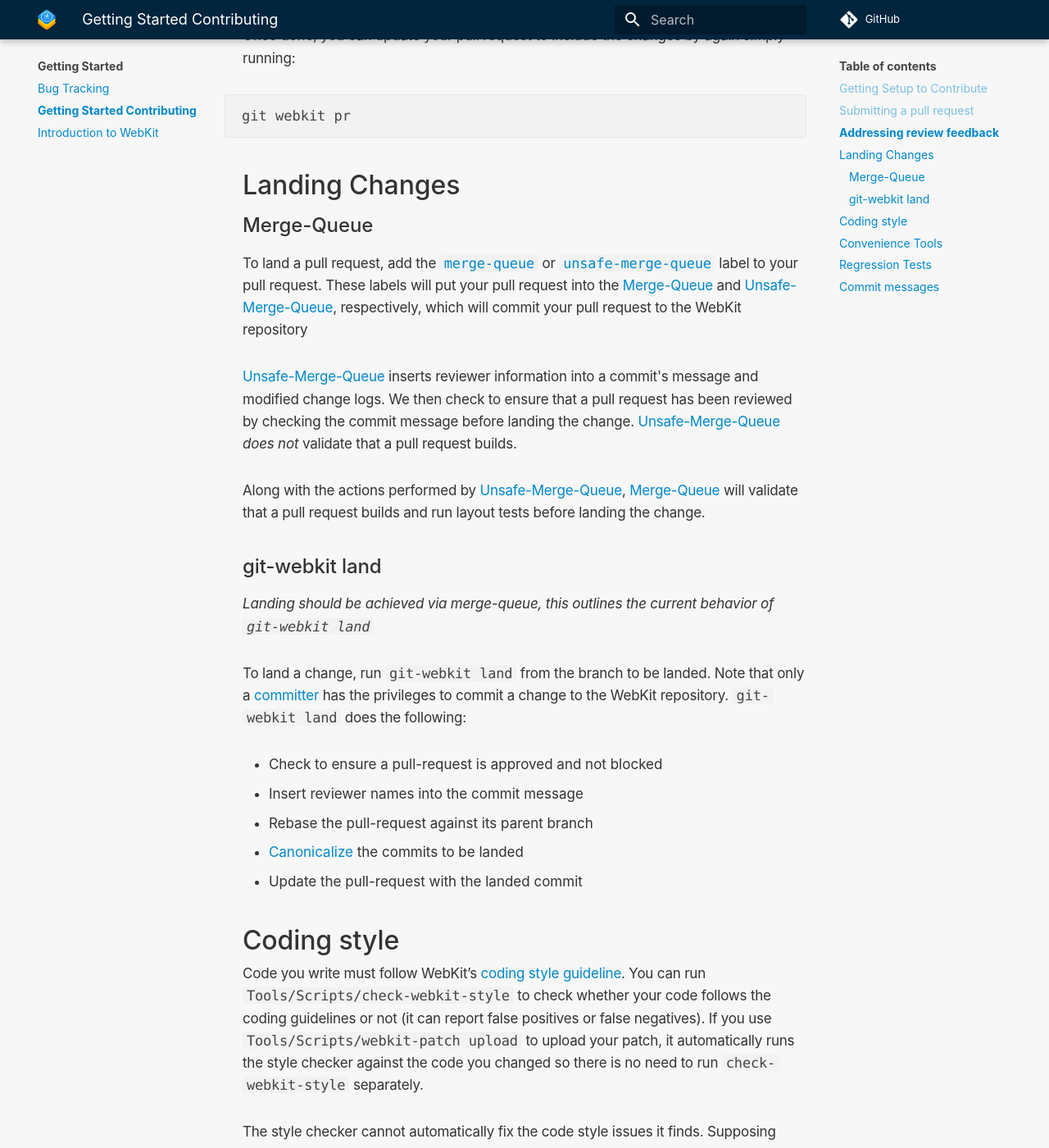
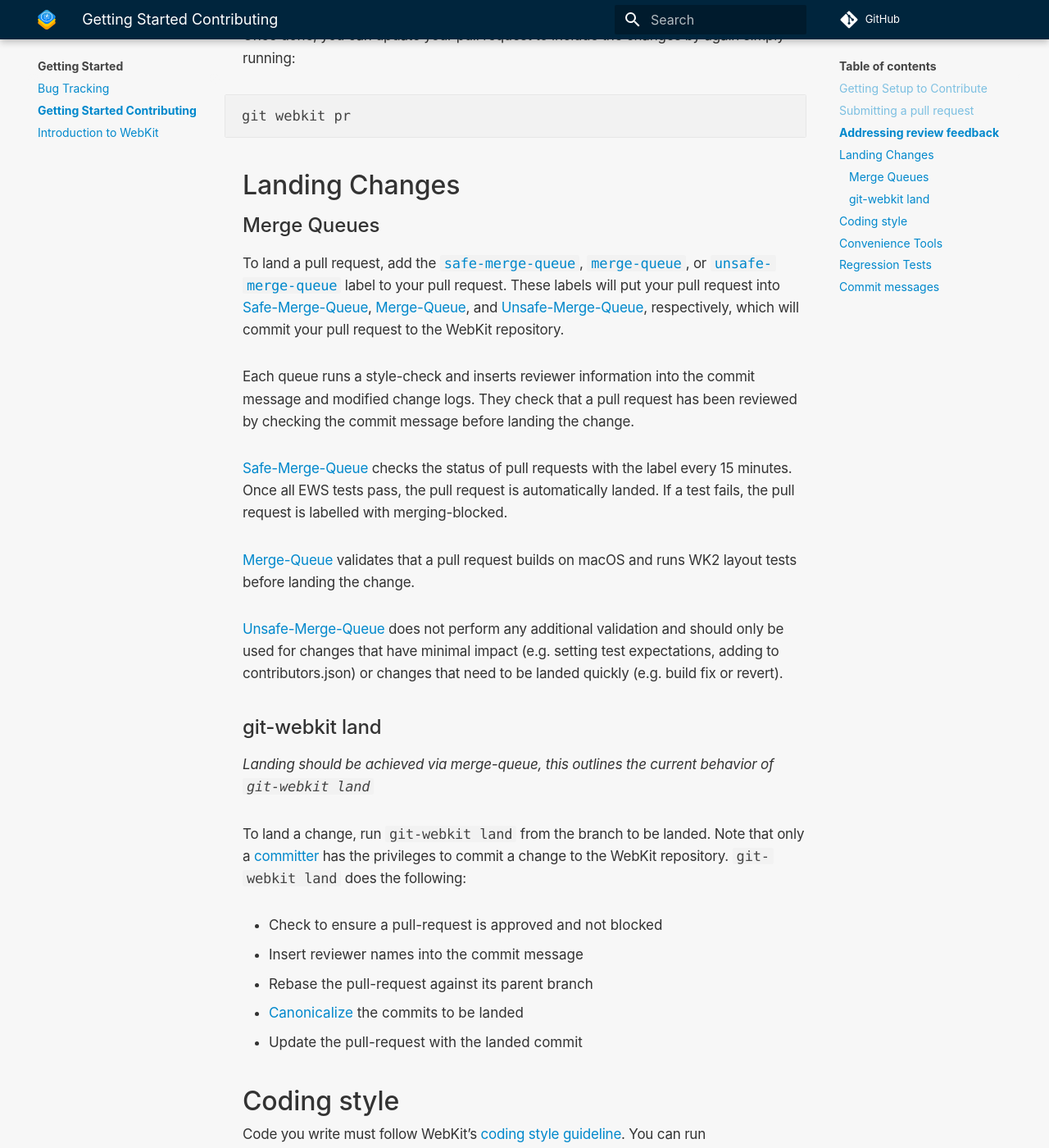
Before and after one commit to WebKit/Documentation, an MkDocs documentation site: the page built from docs/Getting Started/ContributingCode.md, in a window 1280 px wide and 1400 px high, scrolled down 1783 px. Shown: the whole window at 82% size. Built offline with MkDocs 1.6.1 and Material for MkDocs 9.7.7, drawn with Linux system fonts in a browser that asks for light colours; comment, search, counter and statistics services are not loaded.

Commit message:
Add documentation for Safe-Merge-Queue
Safe-Merge-Queue is undocumented! This also updates existing documentation for Unsafe-Merge-Queue and Merge-Queue.

* docs/Deep Dive/GitHub/Merging.md
* docs/Deep Dive/GitHub/PullRequests.md
* docs/Getting Started/ContributingCode.md

```diff
--- a/docs/Getting Started/ContributingCode.md
+++ b/docs/Getting Started/ContributingCode.md
@@ -54,13 +54,17 @@ git webkit pr
 
 ## Landing Changes
 
-### Merge-Queue
+### Merge Queues
 
-To land a pull request, add the [`merge-queue`](https://github.com/WebKit/WebKit/labels?q=merge-queue) or [`unsafe-merge-queue`](https://github.com/WebKit/WebKit/labels?q=unfsafe-merge-queue) label to your pull request. These labels will put your pull request into the [Merge-Queue](https://ews-build.webkit.org/#/builders/74) and [Unsafe-Merge-Queue](https://ews-build.webkit.org/#/builders/75), respectively, which will commit your pull request to the WebKit repository
+To land a pull request, add the [`safe-merge-queue`](https://github.com/WebKit/WebKit/labels?q=safe-merge-queue), [`merge-queue`](https://github.com/WebKit/WebKit/labels?q=merge-queue), or [`unsafe-merge-queue`](https://github.com/WebKit/WebKit/labels?q=unsafe-merge-queue) label to your pull request. These labels will put your pull request into [Safe-Merge-Queue](https://ews-build.webkit.org/#/builders/Safe-Merge-Queue), [Merge-Queue](https://ews-build.webkit.org/#/builders/Merge-Queue), and [Unsafe-Merge-Queue](https://ews-build.webkit.org/#/builders/Unsafe-Merge-Queue), respectively, which will commit your pull request to the WebKit repository.
 
-[Unsafe-Merge-Queue](https://ews-build.webkit.org/#/builders/75) inserts reviewer information into a commit's message and modified change logs. We then check to ensure that a pull request has been reviewed by checking the commit message before landing the change. [Unsafe-Merge-Queue](https://ews-build.webkit.org/#/builders/75) _does not_ validate that a pull request builds.
+Each queue runs a style-check and inserts reviewer information into the commit message and modified change logs. They check that a pull request has been reviewed by checking the commit message before landing the change.
 
-Along with the actions performed by [Unsafe-Merge-Queue](https://ews-build.webkit.org/#/builders/75), [Merge-Queue](https://ews-build.webkit.org/#/builders/74) will validate that a pull request builds and run layout tests before landing the change.
+[Safe-Merge-Queue](https://ews-build.webkit.org/#/builders/Safe-Merge-Queue) checks the status of pull requests with the label every 15 minutes. Once all EWS tests pass, the pull request is automatically landed. If a test fails, the pull request is labelled with merging-blocked.
+
+[Merge-Queue](https://ews-build.webkit.org/#/builders/Merge-Queue) validates that a pull request builds on macOS and runs WK2 layout tests before landing the change.
+
+[Unsafe-Merge-Queue](https://ews-build.webkit.org/#/builders/Unsafe-Merge-Queue) does not perform any additional validation and should only be used for changes that have minimal impact (e.g. setting test expectations, adding to contributors.json) or changes that need to be landed quickly (e.g. build fix or revert).
 
 ### git-webkit land
 
```
Also changed, not shown: docs/Deep Dive/GitHub/Merging.md (+6 -6 lines), docs/Deep Dive/GitHub/PullRequests.md (+4 -4 lines).
